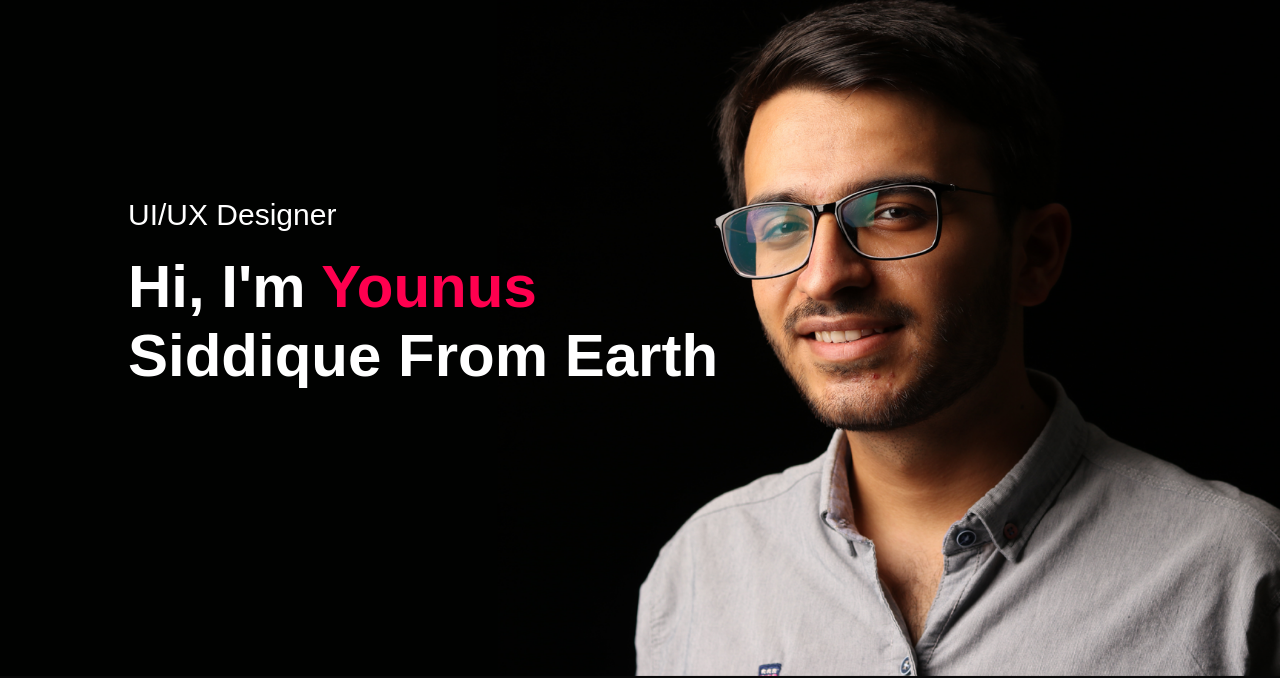
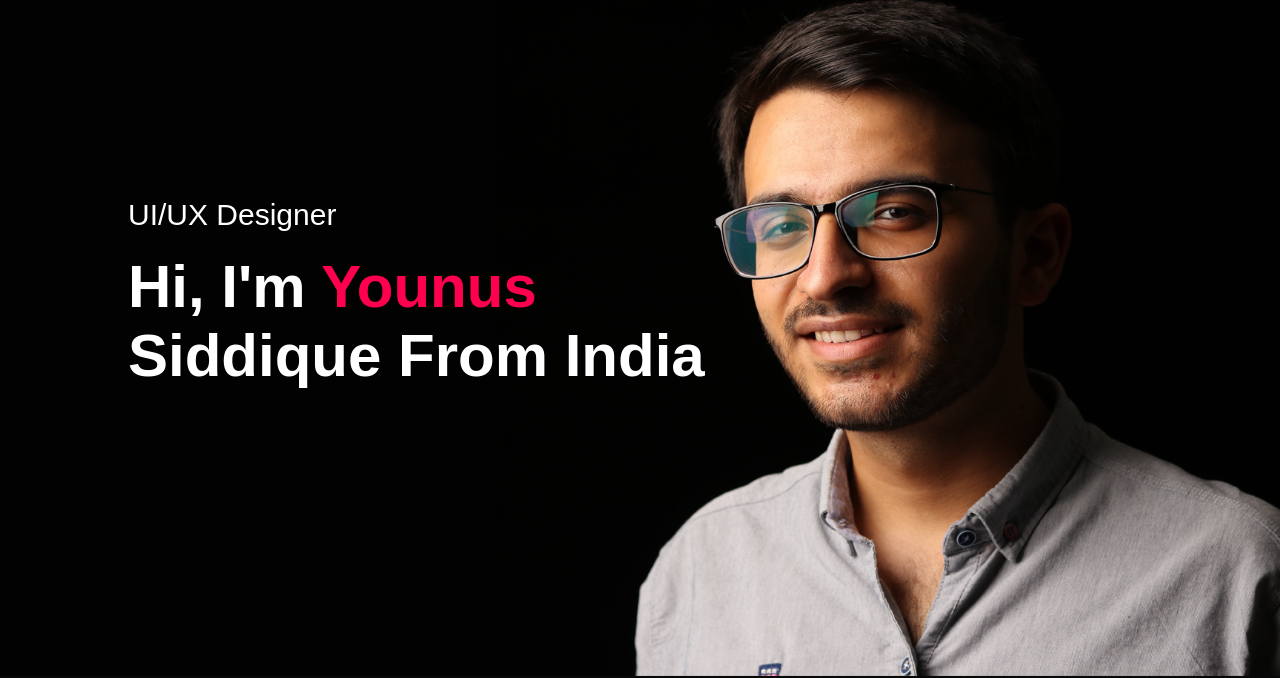
Before and after one commit to younus-Sid/younus-portfolio.github.io, a plain HTML site: page index.html in a window 1280 px wide. Shown: the part 124-802 px from the top of the page. Drawn offline with Linux system fonts and the light colour scheme.

Commit message:
new commit

```diff
--- a/index.html
+++ b/index.html
@@ -25,7 +25,7 @@
             </nav>
             <div class="header-text">
                 <p>UI/UX Designer</p>
-                <h1>Hi, I'm <span>Younus</span><br>Siddique From Earth</h1>
+                <h1>Hi, I'm <span>Younus</span><br>Siddique From India</h1>
             </div>
         </div>
     </div>
```
